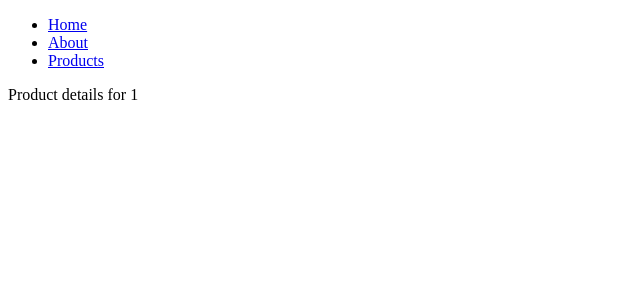
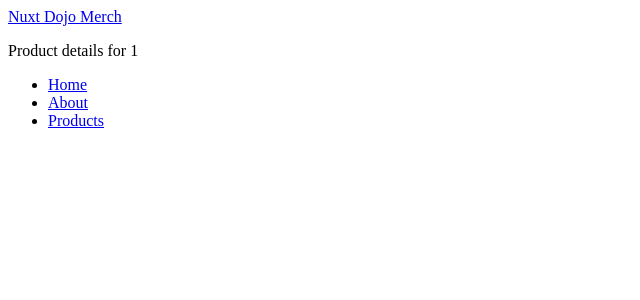
Before and after one commit to MichelNassarleb/NuxtJs, a Nuxt app: page /products/1 in a window 1280 px wide. Shown: the top 300 px of the page, without its empty margins (0-640 px from the left). Built offline with nearby package versions, Linux system fonts and the light colour scheme.

Commit message:
added layouts for my project

```diff
--- /dev/null
+++ b/layouts/products.vue
@@ -0,0 +1,35 @@
+<template>
+      <header>
+        <nav>
+          <NuxtLink to="/products">Nuxt Dojo Merch</NuxtLink>
+        </nav>
+      </header>
+
+      <div>
+        <slot />
+      </div>
+
+      <footer>
+        <ul>
+            <li>
+              <!-- NuxtLink gives you the ability to navigate to new screens without making extra requests to the server if it's not needed
+              which makes your web app much more performant and scalable-->
+
+              <NuxtLink to="/">Home</NuxtLink>
+            </li>
+            <li>
+              <NuxtLink to="/about">About</NuxtLink>
+            </li>
+            <li>
+              <NuxtLink to="/products">Products</NuxtLink>
+            </li>
+          </ul>
+      </footer>
+  </template>
+
+  <script setup></script>
+  <style scoped>
+.router-link-exact-active {
+    color:aqua;
+}
+  </style>
--- a/pages/products/[id].vue
+++ b/pages/products/[id].vue
@@ -6,6 +6,9 @@
 
 <script setup>
 const { id } = useRoute().params;
+definePageMeta({
+  layout:'products'
+})
 </script>
 
 <style scoped></style>
--- a/pages/products/index.vue
+++ b/pages/products/index.vue
@@ -12,7 +12,11 @@
   </div>
 </template>
 
-<script setup></script>
+<script setup>
+definePageMeta({
+  layout:'products'
+})
+</script>
 
 <style scoped>
 h2 {
```
